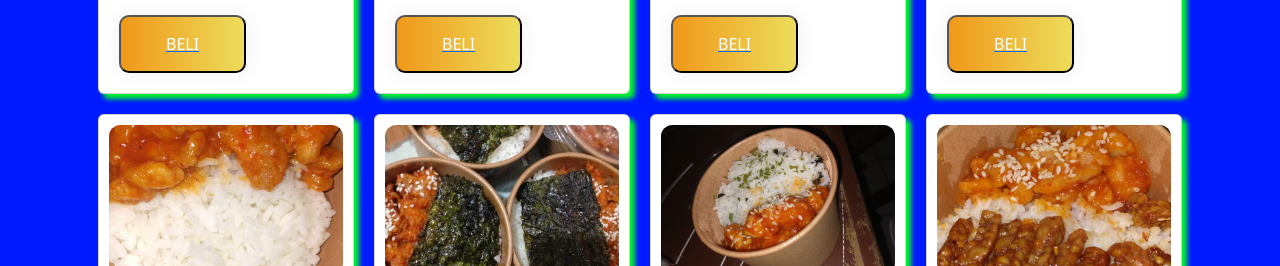
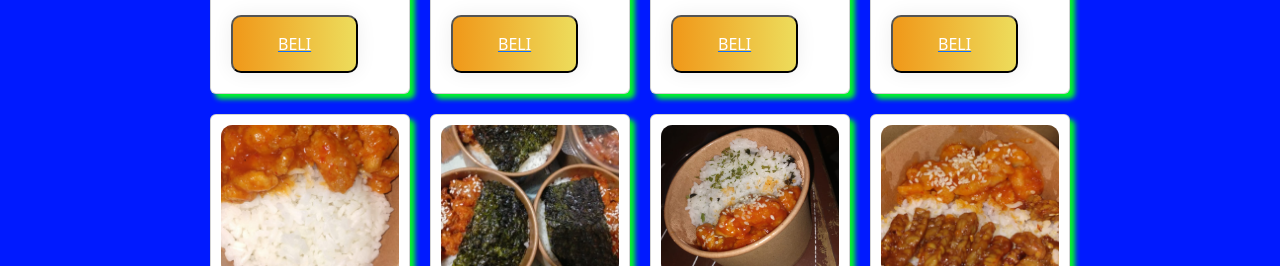
Before and after one commit to Ahmad-daniyal/Store, a plain HTML site: page materi_kelas.css/card2.html in a window 1280 px wide. Shown: the part 320-586 px from the top of the page. Drawn offline with nearby package versions, Linux system fonts and the light colour scheme.

Commit message:
ganti lagi

```diff
--- a/materi_kelas.css/dodol.css
+++ b/materi_kelas.css/dodol.css
@@ -5,7 +5,7 @@
   background-color: rgb(0, 26, 255);
 }
 .card {
-  width: 16rem;
+  width: 200px;
   border: 1px solid black;
   padding: 10px;
   border-radius: 2cap;
```
